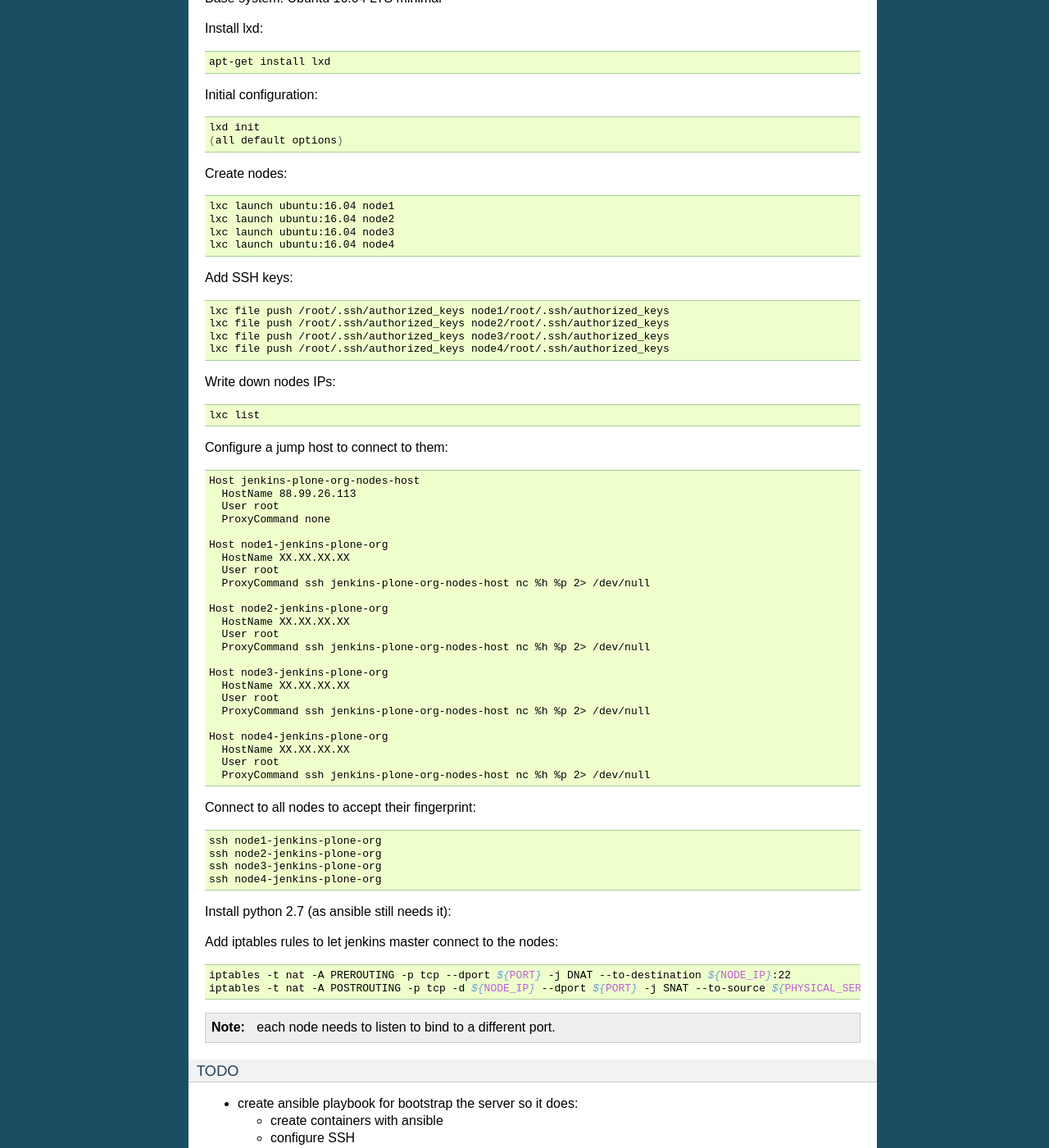
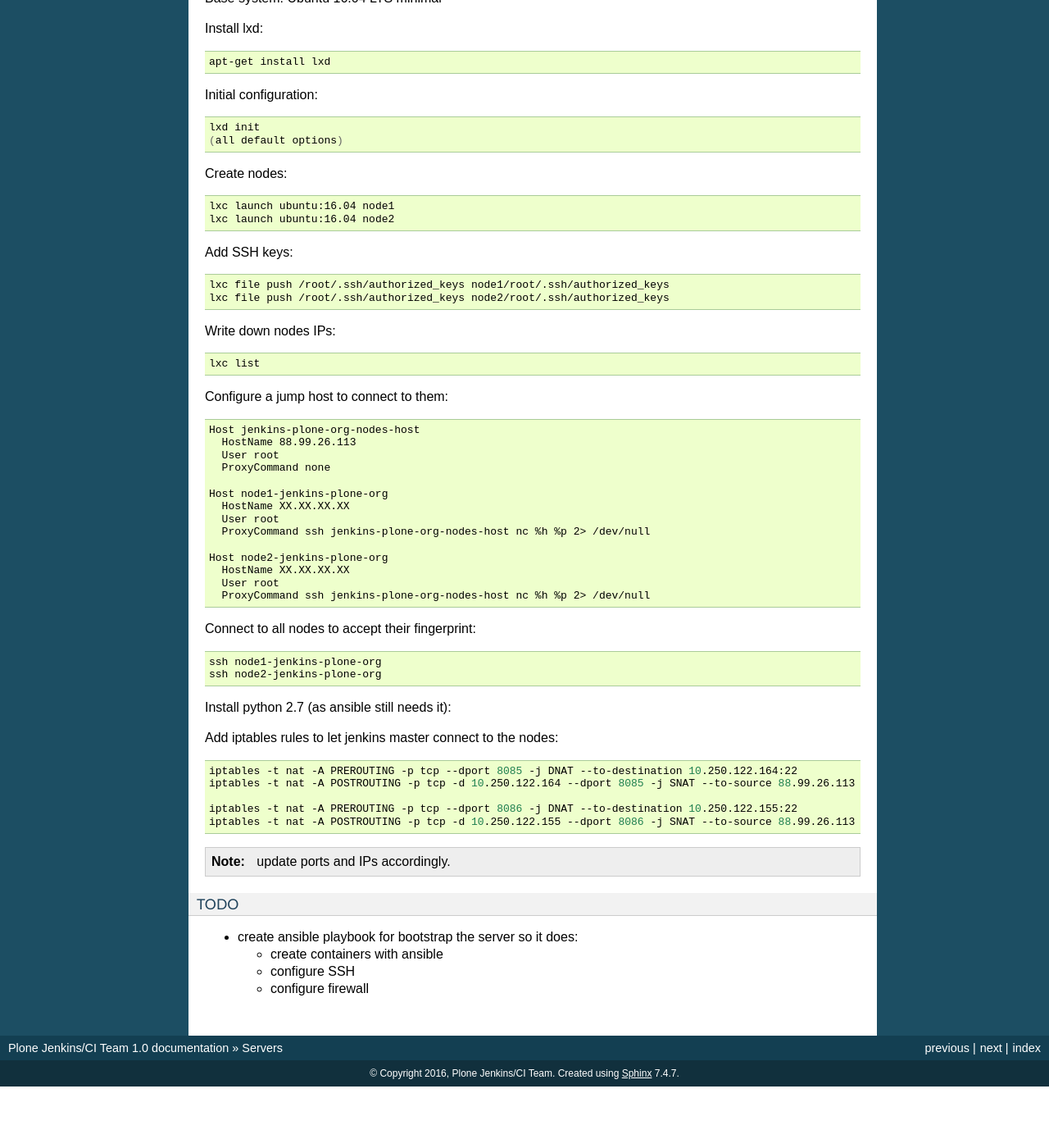
Before and after one commit to plone/jenkins.plone.org, a Sphinx documentation site: the page built from docs/source/servers.rst, in a window 1280 px wide and 1400 px high, scrolled down 710 px. Shown: the whole window at 82% size. Built offline with Sphinx 7.4.7, drawn with Linux system fonts in a browser that asks for light colours; after the commit the page ends 2035 px from its top, so only the background shows below that; some of the changed text lies outside the part shown.

Commit message:
With two nodes is more than enough
There's no point on creating more if at the end they will have to fight
for the same resources as they are on the same physical server.

One is not practical because every now and then it will be down for maintenance or otherwise.

```diff
--- a/docs/source/servers.rst
+++ b/docs/source/servers.rst
@@ -52,8 +52,6 @@
 
     lxc launch ubuntu:16.04 node1
     lxc launch ubuntu:16.04 node2
-    lxc launch ubuntu:16.04 node3
-    lxc launch ubuntu:16.04 node4
 
 Add SSH keys:
 
@@ -61,8 +59,6 @@
 
     lxc file push /root/.ssh/authorized_keys node1/root/.ssh/authorized_keys
     lxc file push /root/.ssh/authorized_keys node2/root/.ssh/authorized_keys
-    lxc file push /root/.ssh/authorized_keys node3/root/.ssh/authorized_keys
-    lxc file push /root/.ssh/authorized_keys node4/root/.ssh/authorized_keys
 
 Write down nodes IPs:
 
@@ -89,43 +85,31 @@
       User root
       ProxyCommand ssh jenkins-plone-org-nodes-host nc %h %p 2> /dev/null
 
-    Host node3-jenkins-plone-org
-      HostName XX.XX.XX.XX
-      User root
-      ProxyCommand ssh jenkins-plone-org-nodes-host nc %h %p 2> /dev/null
-
-    Host node4-jenkins-plone-org
-      HostName XX.XX.XX.XX
-      User root
-      ProxyCommand ssh jenkins-plone-org-nodes-host nc %h %p 2> /dev/null
-
 Connect to all nodes to accept their fingerprint:
 
 .. code-block:: shell
 
     ssh node1-jenkins-plone-org
     ssh node2-jenkins-plone-org
-    ssh node3-jenkins-plone-org
-    ssh node4-jenkins-plone-org
 
 Install python 2.7 (as ansible still needs it):
 
 .. code-block: shell
 
-    ssh node1-jenkins-plone-org "apt-get install -y python2.7"
-    ssh node2-jenkins-plone-org "apt-get install -y python2.7"
-    ssh node3-jenkins-plone-org "apt-get install -y python2.7"
-    ssh node4-jenkins-plone-org "apt-get install -y python2.7"
+    ssh node1-jenkins-plone-org "apt-get update && apt-get install -y python2.7"
+    ssh node2-jenkins-plone-org "apt-get update && apt-get install -y python2.7"
 
 Add iptables rules to let jenkins master connect to the nodes:
 
 .. code-block:: shell
 
-    iptables -t nat -A PREROUTING -p tcp --dport ${PORT} -j DNAT --to-destination ${NODE_IP}:22
-    iptables -t nat -A POSTROUTING -p tcp -d ${NODE_IP} --dport ${PORT} -j SNAT --to-source ${PHYSICAL_SERVER_IP}
+    iptables -t nat -A PREROUTING -p tcp --dport 8085 -j DNAT --to-destination 10.250.122.164:22
+    iptables -t nat -A POSTROUTING -p tcp -d 10.250.122.164 --dport 8085 -j SNAT --to-source 88.99.26.113
 
-.. note:: each node needs to listen to bind to a different port.
+    iptables -t nat -A PREROUTING -p tcp --dport 8086 -j DNAT --to-destination 10.250.122.155:22
+    iptables -t nat -A POSTROUTING -p tcp -d 10.250.122.155 --dport 8086 -j SNAT --to-source 88.99.26.113
 
+.. note:: update ports and IPs accordingly.
 
 TODO
 ^^^^
--- a/inventory.txt
+++ b/inventory.txt
@@ -1,5 +1,6 @@
 [jenkins_nodes]
-node5.jenkins.plone.org ansible_host=88.99.26.113 ansible_port=8081
+node5.jenkins.plone.org ansible_host=88.99.26.113 ansible_port=8085 ansible_python_interpreter=/usr/bin/python2.7
+node6.jenkins.plone.org ansible_host=88.99.26.113 ansible_port=8086 ansible_python_interpreter=/usr/bin/python2.7
 
 [jenkins_old_nodes]
 node1.jenkins.plone.org
```
Also changed, not shown: other parts of docs/source/servers.rst (+0 -1 lines).
